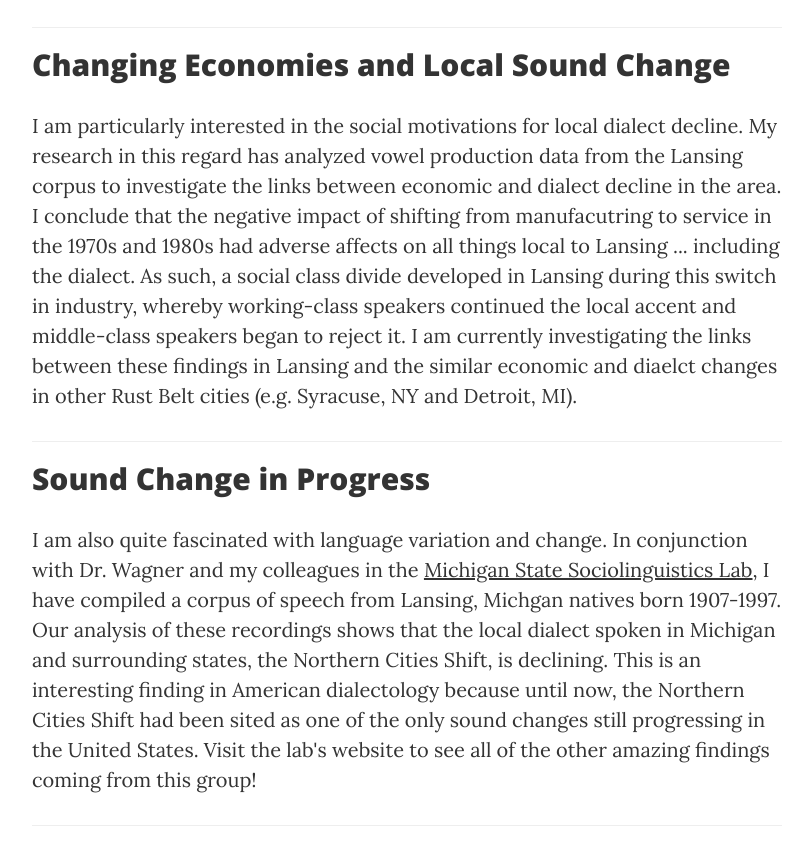
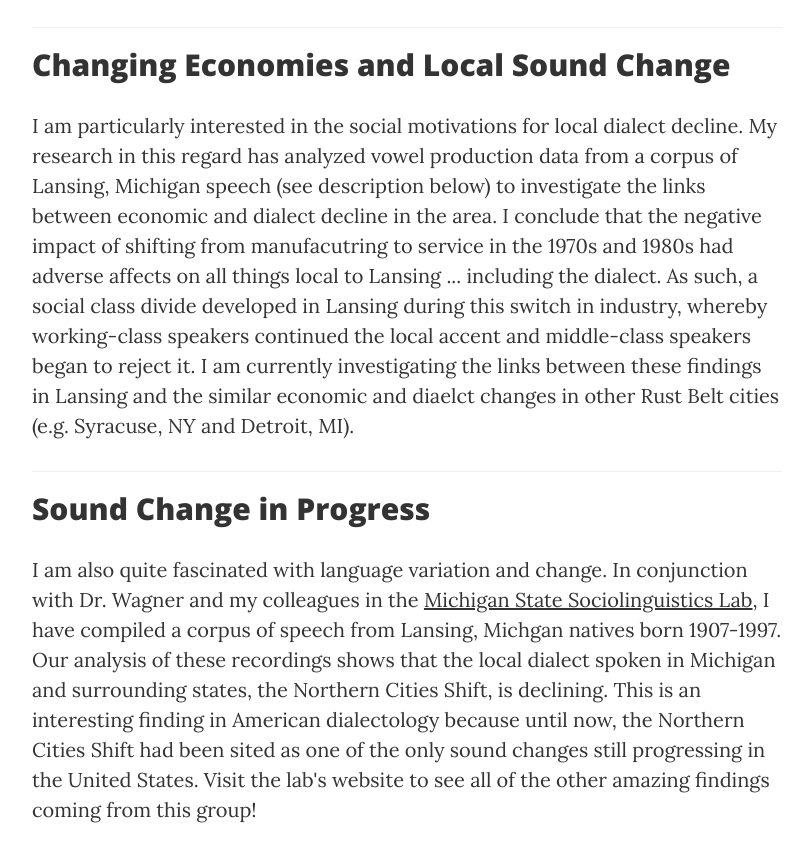
Before and after one commit to MonNesbitt/Website, a website: page research.html in a window 1280 px wide. Shown: the part 1128-1971 px from the top of the page, without its empty margins (233-1044 px from the left). Drawn offline with nearby package versions, Linux system fonts and the light colour scheme.

Commit message:
Update research.html

```diff
--- a/research.html
+++ b/research.html
@@ -132,7 +132,7 @@
                         <h2 class="post-title">
                             Changing Economies and Local Sound Change
                         </h2>
-                        <p>I am particularly interested in the social motivations for local dialect decline.  My research in this regard has analyzed vowel production data from the Lansing corpus to investigate the links between economic and dialect
+                        <p>I am particularly interested in the social motivations for local dialect decline.  My research in this regard has analyzed vowel production data from a corpus of Lansing, Michigan speech (see description below) to investigate the links between economic and dialect
                             decline in the area.  I conclude that the negative impact of shifting from manufacutring to service in the 1970s and 1980s had adverse affects on all things local to Lansing ... including the dialect.  As such, a social class divide
                             developed in Lansing during this switch in industry, whereby working-class speakers continued the local accent and middle-class speakers began to reject it.
                            I am currently investigating the links between these findings in Lansing and the similar economic and diaelct changes in other Rust Belt cities (e.g. Syracuse, NY and Detroit, MI).   </p>
```
